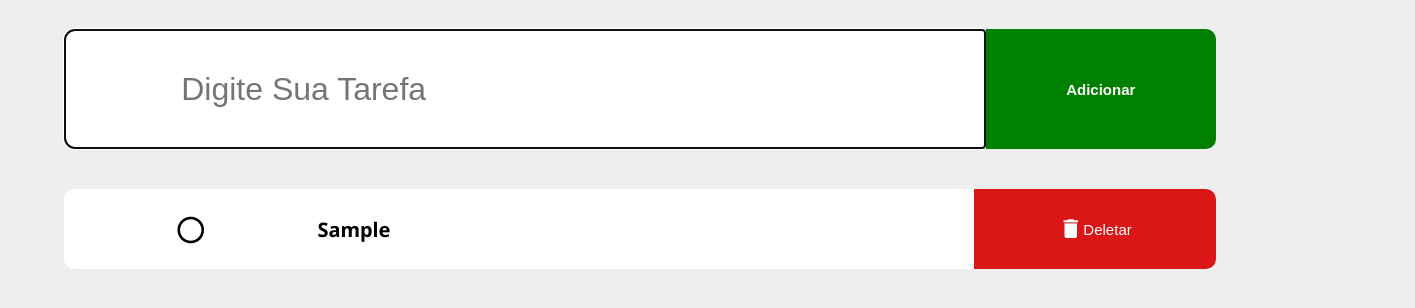
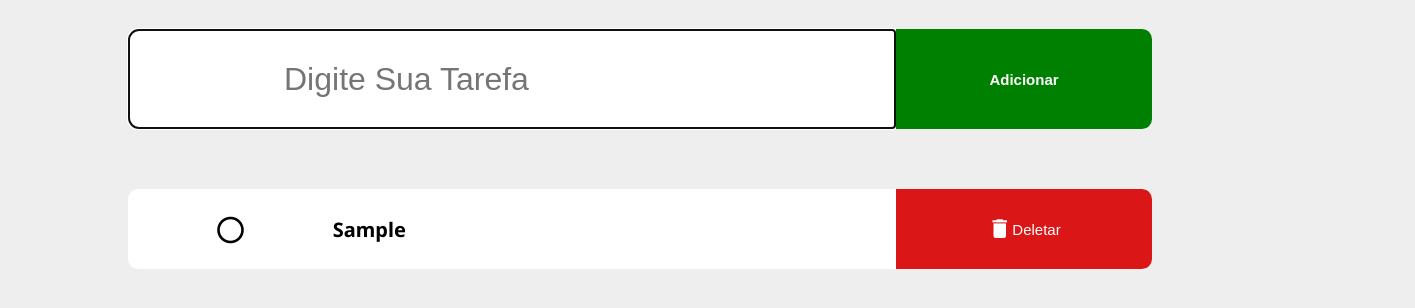
Before and after one commit to BrunoSarmento-dev/ListaDeTarefas, a plain HTML site: page Index.html in a window 1280 px wide. Both pictures are taken after typing "Sample" into the empty fields and a click on the button "Adicionar". Shown: the part 100-408 px from the top of the page, 1415 px wide, since content can reach past the window. Drawn offline with Linux system fonts and the light colour scheme.

Commit message:
Bug Fixes 2

```diff
--- a/Index.html
+++ b/Index.html
@@ -17,12 +17,18 @@
       <h1>Lista de Tarefas</h1>
 
       <header>
-            <input id="inputTarefa" type="text" placeholder="Digite Sua Tarefa">
-            <button onclick="addTarefa()" id="btn-add" class="add"> <span class="addtexto">Adicionar</span></button>
-            <span hidden id="error">Campo vazio</span>
+            <div class="input-wrapper">
+
+                  <input id="inputTarefa" type="text" placeholder="Digite Sua Tarefa" >
+                  <button onclick="addTarefa()" id="btn-add" class="add">
+                        <span class="addtexto">Adicionar</span></button>
+
+                  </div>
+                  <span hidden id="error">Campo vazio</span>
       </header>
 
       <main id="areaLista">
+
 
       </main>
 
--- a/css/style.css
+++ b/css/style.css
@@ -18,20 +18,35 @@ h1 {
 
 header {
       display: flex;
-      flex-flow: row wrap;
+      flex-direction: column;
+      flex-flow: column row wrap;
       align-items: center;
-      width: 90%;
+      width: 90vw;
       margin: auto auto;
+      height: 150px;
+      justify-content: start;
+}
+
+input {
+      height: 100px;
+      font-size: 2rem;
+      width: 60vw;
+      padding-left: 10%;
+      border-top-left-radius: 10px;
+      border-bottom-left-radius: 10px;
 
 }
 
-input {
-      height: 120px;
-      font-size: 2rem;
-      width: 80%;
-      padding-left: 10%;
-      border-top-left-radius: 10px;
-      border-bottom-left-radius: 10px;
+.input-wrapper {
+      width: 1550px;
+      display: flex;
+      justify-content: center;
+}
+
+
+.inputError {
+      border: 3px solid red;
+      visibility: hidden;
 }
 
 #error {
@@ -44,15 +59,16 @@ input {
 }
 
 button.add {
-      width: 20%;
+      width: 20vw;
       cursor: pointer;
       background: green;
       color: white;
       font-weight: bold;
       border: none;
-      height: 120px;
+      height: 100px;
       border-top-right-radius: 10px;
       border-bottom-right-radius: 10px;
+
 }
 
 main {
@@ -60,7 +76,8 @@ main {
       flex-flow: row wrap;
       width: 90%;
       margin: auto auto;
-      padding-top: 40px;
+      padding-top: 10px;
+      justify-content: center;
 }
 
 .item {
@@ -70,7 +87,7 @@ main {
       align-items: center;
       background: white;
       height: 80px;
-      width: 100%;
+      width: 80vw;
       box-shadow: 0 0 20 #ccc;
       margin-bottom: 2%;
       cursor: pointer;
@@ -101,7 +118,7 @@ main {
 }
 
 .item-botao {
-      flex: 19%;
+      width: 20vw;
 }
 
 .delete {
--- a/js/controle.js
+++ b/js/controle.js
@@ -10,9 +10,13 @@ function addTarefa() {
 
       if (valorInput == null || valorInput.trim() == "") {
             document.getElementById("error").hidden = false;
+            input.style.border = "3px solid red";
             return;
       }
       document.getElementById("error").hidden = true;
+      input.style.border = "1px solid black";
+
+
 
       //SE NÃO FOR VAZIO, NEM NULO, NEM INDEFINIDO
       ++contador;
@@ -27,7 +31,7 @@ function addTarefa() {
       <div class="item-botao">
             <button onclick="deletar(${contador})" class="delete"><i class="mdi mdi-delete" class="tamanho"></i> <span class="tamanho">Deletar</span></button>
       </div>
-</div>`;
+      </div>`;
 
       // ADICIONAR NOVO ITEM NO MAIN
       main.innerHTML += novoItem;
@@ -67,9 +71,6 @@ function marcarTarefa(id) {
 }
 
 
-
-
-
 input.addEventListener("keyup", function (event) {
       // SE TECLOU ENTER (Nº13)
       if (event.keyCode === 13) {
```
